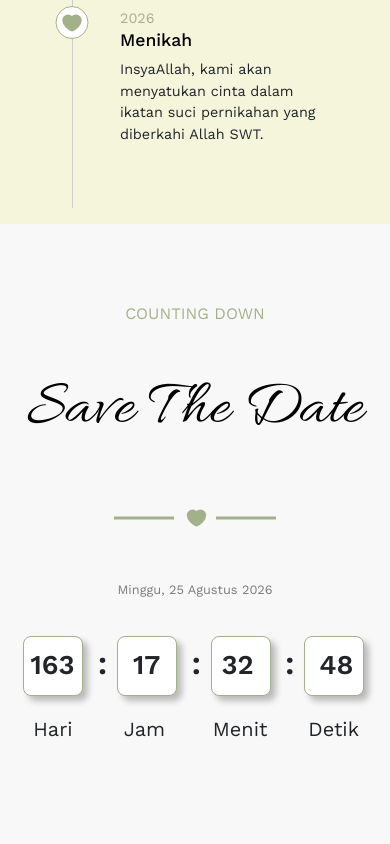
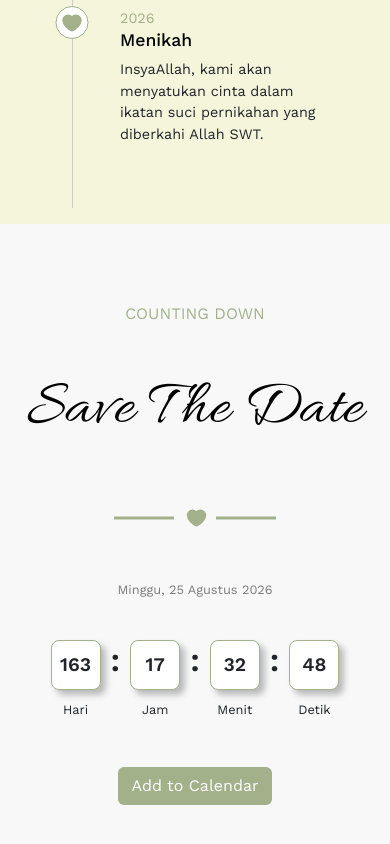
Before and after one commit to sandisyd/wedding-template-one, a Vue app: page /wedding in a window 390 px wide. Shown: the part 4521-5365 px from the top of the page. Built offline with nearby package versions, Linux system fonts and the light colour scheme.

Commit message:
fixing section date

```diff
--- a/src/assets/styles/style.css
+++ b/src/assets/styles/style.css
@@ -465,16 +465,55 @@ body {
   color: rgba(0, 0, 0, 0.5);
   font-size: 0.8rem;
 }
-.save-date .hari-col,
+
+.save-date .countdown {
+  display: flex;
+  justify-content: center;
+  align-items: flex-end;
+  gap: 10px;
+  flex-wrap: nowrap;
+  overflow-x: auto;
+}
+
+.save-date .item-col {
+  display: flex;
+  flex-direction: column;
+  align-items: center;
+}
+
+.save-date .item-col .box-daily {
+  width: clamp(50px, 10vw, 90px);
+  height: clamp(50px, 10vw, 83px);
+  border: 1px solid #a3b18a;
+  background-color: white;
+  border-radius: 8px;
+  box-shadow: 5px 5px 6px rgba(0, 0, 0, 0.25);
+
+  display: flex;
+  align-items: center;
+  justify-content: center;
+  font-size: clamp(1.2rem, 4vw, 2rem);
+  font-weight: 600;
+
+  transition: all 0.3s ease;
+}
+
+.save-date .item-col .sub-daily {
+  margin-top: 10px;
+  font-size: clamp(0.8rem, 2.5vw, 1.25rem);
+}
+
+.save-date .separator-col {
+  font-size: clamp(1.2rem, 4vw, 2rem);
+  font-weight: 600;
+  /* align-self: center; */
+}
+/* .save-date .hari-col,
 .save-date .jam-col,
 .save-date .menit-col,
 .save-date .detik-col {
   width: 7%;
   padding: 0;
-}
-
-.save-date .separator-col {
-  width: 3%;
 }
 
 .save-date .box-hari {
@@ -486,6 +525,7 @@ body {
   box-shadow: 5px 5px 6px rgba(0, 0, 0, 0.25);
   display: flex;
   align-items: center;
+  justify-content: center;
 }
 
 .save-date .box-hari p {
@@ -508,6 +548,7 @@ body {
   box-shadow: 5px 5px 6px rgba(0, 0, 0, 0.25);
   display: flex;
   align-items: center;
+  justify-content: center;
 }
 
 .save-date .box-jam p {
@@ -530,6 +571,7 @@ body {
   box-shadow: 5px 5px 6px rgba(0, 0, 0, 0.25);
   display: flex;
   align-items: center;
+  justify-content: center;
 }
 
 .save-date .box-menit p {
@@ -552,6 +594,7 @@ body {
   box-shadow: 5px 5px 6px rgba(0, 0, 0, 0.25);
   display: flex;
   align-items: center;
+  justify-content: center;
 }
 
 .save-date .box-detik p {
@@ -564,9 +607,19 @@ body {
   width: 90px;
   padding-top: 18px;
   font-size: 1.25rem;
+} */
+
+/* media query */
+@media (max-width: 1200px) {
+  .save-date .hari-col,
+  .save-date .jam-col,
+  .save-date .menit-col,
+  .save-date .detik-col {
+    width: 7%;
+    padding: 0;
+  }
 }
 
-/* media query */
 @media (max-width: 992px) {
   .jadwal-acara .akad {
     display: flex;
@@ -627,109 +680,6 @@ body {
   }
   .timeline li .timeline-panel .timeline-body {
     margin-left: 0 !important;
-  }
-
-  .save-date .hari-col,
-  .save-date .jam-col,
-  .save-date .menit-col,
-  .save-date .detik-col {
-    width: 16%;
-    padding: 0;
-  }
-
-  .save-date .separator-col {
-    width: 8%;
-  }
-  .save-date .box-hari {
-    height: 60px;
-    width: 60px;
-    border: 1px solid #a3b18a;
-    background-color: white;
-    border-radius: 8px;
-    box-shadow: 5px 5px 6px rgba(0, 0, 0, 0.25);
-    display: flex;
-    align-items: center;
-  }
-
-  .save-date .box-hari p {
-    font-size: 1.7rem;
-    font-weight: 600;
-    margin: 22px 10px 22px 6px;
-  }
-
-  .save-date .sub-hari {
-    width: 59px;
-    padding-top: 18px;
-    font-size: 1.25rem;
-  }
-
-  .save-date .box-jam {
-    height: 60px;
-    width: 60px;
-    border: 1px solid #a3b18a;
-    background-color: white;
-    border-radius: 8px;
-    box-shadow: 5px 5px 6px rgba(0, 0, 0, 0.25);
-    display: flex;
-    align-items: center;
-  }
-
-  .save-date .box-jam p {
-    font-size: 1.7rem;
-    font-weight: 600;
-    margin: 22px 18px 22px 15px;
-  }
-
-  .save-date .sub-jam {
-    width: 55px;
-    padding-top: 18px;
-    font-size: 1.25rem;
-  }
-
-  .save-date .box-menit {
-    height: 60px;
-    width: 60px;
-    border: 1px solid #a3b18a;
-    background-color: white;
-    border-radius: 8px;
-    box-shadow: 5px 5px 6px rgba(0, 0, 0, 0.25);
-    display: flex;
-    align-items: center;
-  }
-
-  .save-date .box-menit p {
-    font-size: 1.7rem;
-    font-weight: 600;
-    margin: 22px 18px 22px 10px;
-  }
-
-  .save-date .sub-menit {
-    width: 59px;
-    padding-top: 18px;
-    font-size: 1.25rem;
-  }
-
-  .save-date .box-detik {
-    height: 60px;
-    width: 60px;
-    border: 1px solid #a3b18a;
-    background-color: white;
-    border-radius: 8px;
-    box-shadow: 5px 5px 6px rgba(0, 0, 0, 0.25);
-    display: flex;
-    align-items: center;
-  }
-
-  .save-date .box-detik p {
-    font-size: 1.7rem;
-    font-weight: 600;
-    margin: 22px 18px 22px 14px;
-  }
-
-  .save-date .sub-detik {
-    width: 59px;
-    padding-top: 18px;
-    font-size: 1.25rem;
   }
 }
 
--- a/src/views/informasi/date/SaveDate.vue
+++ b/src/views/informasi/date/SaveDate.vue
@@ -32,40 +32,41 @@
               <span class="sub-date">Minggu, 25 Agustus 2026</span>
             </div>
           </div>
-          <div class="row countdown" style="justify-content: center; align-items: baseline">
-            <div class="col-2 hari-col">
-              <div class="box-hari">
-                <p id="days">{{ days }}</p>
-              </div>
-              <div class="sub-hari">Hari</div>
+          <div class="countdown" style="justify-content: center; align-items: baseline">
+            <div class="item-col">
+              <div class="box-daily">{{ days }}</div>
+              <div class="sub-daily">Hari</div>
             </div>
-            <div class="col-1 separator-col">
+            <div class="separator-col">
               <span style="font-size: 2rem; font-weight: 600">:</span>
             </div>
-            <div class="col-2 jam-col">
-              <div class="box-jam">
-                <p id="hours">{{ hours }}</p>
-              </div>
-              <div class="sub-jam">Jam</div>
+            <div class="item-col">
+              <div class="box-daily">{{ hours }}</div>
+              <div class="sub-daily">Jam</div>
             </div>
-            <div class="col-1 separator-col">
+            <div class="separator-col">
               <span style="font-size: 2rem; font-weight: 600">:</span>
             </div>
-            <div class="col-2 menit-col">
-              <div class="box-menit">
-                <p id="minutes">{{ minutes }}</p>
+            <div class="item-col">
+              <div class="box-daily">
+                {{ minutes }}
               </div>
-              <div class="sub-menit">Menit</div>
+              <div class="sub-daily">Menit</div>
             </div>
-            <div class="col-1 separator-col">
+            <div class="separator-col">
               <span style="font-size: 2rem; font-weight: 600">:</span>
             </div>
-            <div class="col-2 detik-col">
-              <div class="box-detik">
-                <p id="seconds">{{ seconds }}</p>
+            <div class="item-col">
+              <div class="box-daily">
+                {{ seconds }}
               </div>
-              <div class="sub-detik">Detik</div>
+              <div class="sub-daily">Detik</div>
             </div>
+          </div>
+          <div class="btn-save mt-5">
+            <button class="btn" style="background-color: #a3b18a; color: white">
+              Add to Calendar
+            </button>
           </div>
         </div>
       </div>
@@ -75,33 +76,6 @@
 
 <script setup>
 import { onMounted, ref } from 'vue'
-
-// manual javascript
-// const targetDate = new Date('2026-08-25T00:00:00').getTime()
-
-// function updateTime() {
-//   const now = new Date().getTime()
-
-//   const distanceTarget = targetDate - now
-
-//   if (distanceTarget <= 0) {
-//     document.querySelector('.countdown').innerHTML = 'Acara Dimulai'
-//     return
-//   }
-
-//   const days = Math.floor(distanceTarget / (1000 * 60 * 60 * 24))
-//   const hours = Math.floor((distanceTarget / (1000 * 60 * 60)) % 24)
-//   const minutes = Math.floor((distanceTarget / (1000 * 60)) % 60)
-//   const seconds = Math.floor((distanceTarget / 1000) % 60)
-
-//   document.getElementById('days').innerText = days
-//   document.getElementById('hours').innerText = hours
-//   document.getElementById('minutes').innerText = minutes
-//   document.getElementById('seconds').innerText = seconds
-
-// }
-// setInterval(updateTime, 1000)
-// updateTime()
 
 const days = ref(0)
 const hours = ref(0)
@@ -115,13 +89,12 @@ onMounted(() => {
     const now = new Date().getTime()
 
     const distance = targetDate - now
-
-    console.log('Cek distance ', distance)
+    const format = (n) => String(n).padStart(2, '0')
 
     days.value = Math.floor(distance / (1000 * 60 * 60 * 24))
-    hours.value = Math.floor((distance / (1000 * 60 * 60)) % 24)
-    minutes.value = Math.floor((distance / (1000 * 60)) % 60)
-    seconds.value = Math.floor((distance / 1000) % 60)
+    hours.value = format(Math.floor((distance / (1000 * 60 * 60)) % 24))
+    minutes.value = format(Math.floor((distance / (1000 * 60)) % 60))
+    seconds.value = format(Math.floor((distance / 1000) % 60))
   }, 1000)
 })
 </script>
```
